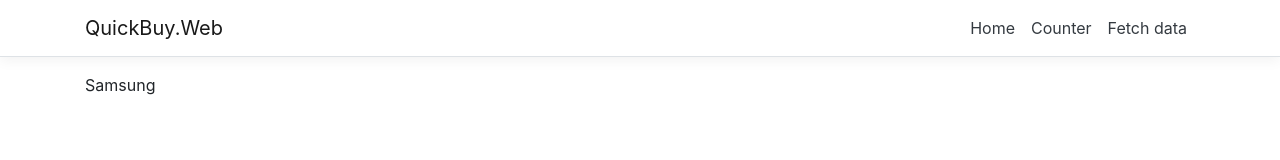
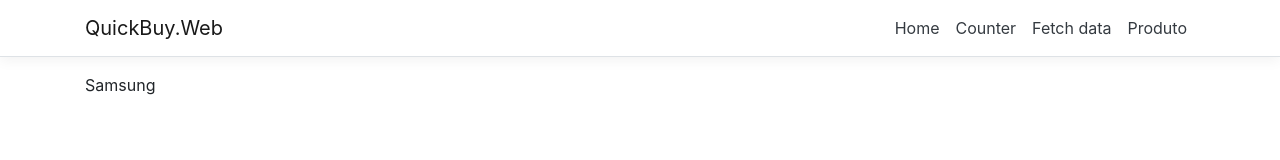
Before and after one commit to Maycon51/QuickBuy, an Angular app in the folder QuickBuy.Web/ClientApp/: page /produto in a window 1280 px wide. Shown: the top 160 px of the page. Built offline with nearby package versions, Linux system fonts and the light colour scheme.

Commit message:
Barra de navegação para produtos.

```diff
--- a/QuickBuy.Web/ClientApp/src/app/app.component.ts
+++ b/QuickBuy.Web/ClientApp/src/app/app.component.ts
@@ -1,9 +1,9 @@
 import { Component } from '@angular/core';
 
 @Component({
-  selector: 'app-root',
+  selector: 'app-root',// a partir dessa tag que me uapp vai ser reenderizado
   templateUrl: './app.component.html',
-  styleUrls: ['./app.component.css']
+  styleUrls: ['./app.component.css']//folha estilo
 })
 export class AppComponent {
   title = 'app';
--- a/QuickBuy.Web/ClientApp/src/app/nav-menu/nav-menu.component.html
+++ b/QuickBuy.Web/ClientApp/src/app/nav-menu/nav-menu.component.html
@@ -17,6 +17,9 @@
           <li class="nav-item" [routerLinkActive]='["link-active"]'>
             <a class="nav-link text-dark" [routerLink]='["/fetch-data"]'>Fetch data</a>
           </li>
+          <li class="nav-item" [routerLinkActive]='["link-active"]'>
+            <a class="nav-link text-dark" [routerLink]='["/produto"]'>Produto</a>
+          </li>
         </ul>
       </div>
     </div>
--- a/QuickBuy.Web/ClientApp/src/app/produto/produto.component.ts
+++ b/QuickBuy.Web/ClientApp/src/app/produto/produto.component.ts
@@ -4,7 +4,7 @@ import {Component } from "@angular/core"//importando do nucleo do angular
 
 @Component//decorator componente que vai injetar o produtocomponent como componente
   ({
-    selector: "produto",//nome da tag que será reenderizado
+    selector: "app-produto",//nome da tag que será reenderizado
     template: "<html><body>{{  obterNome()  }}</body></html>"
 })//precisamos definir no template qual sera
 
```
